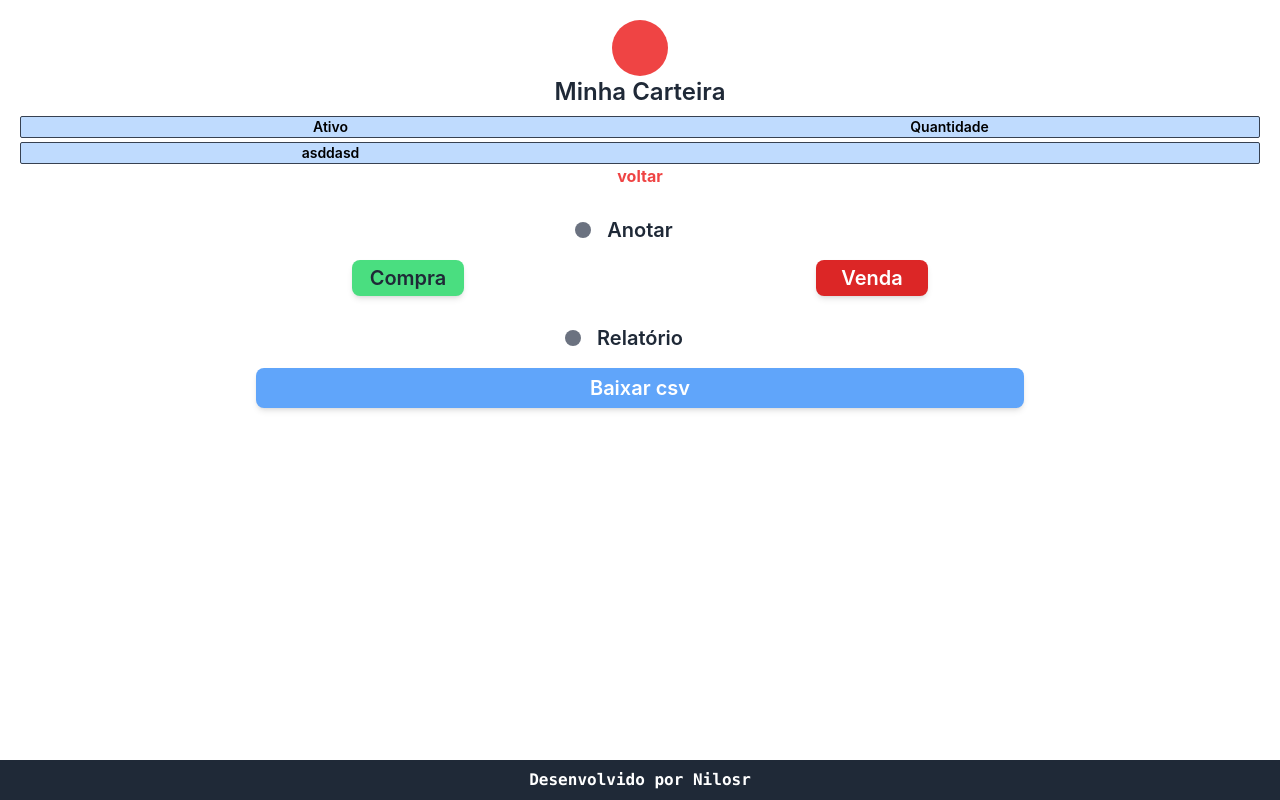
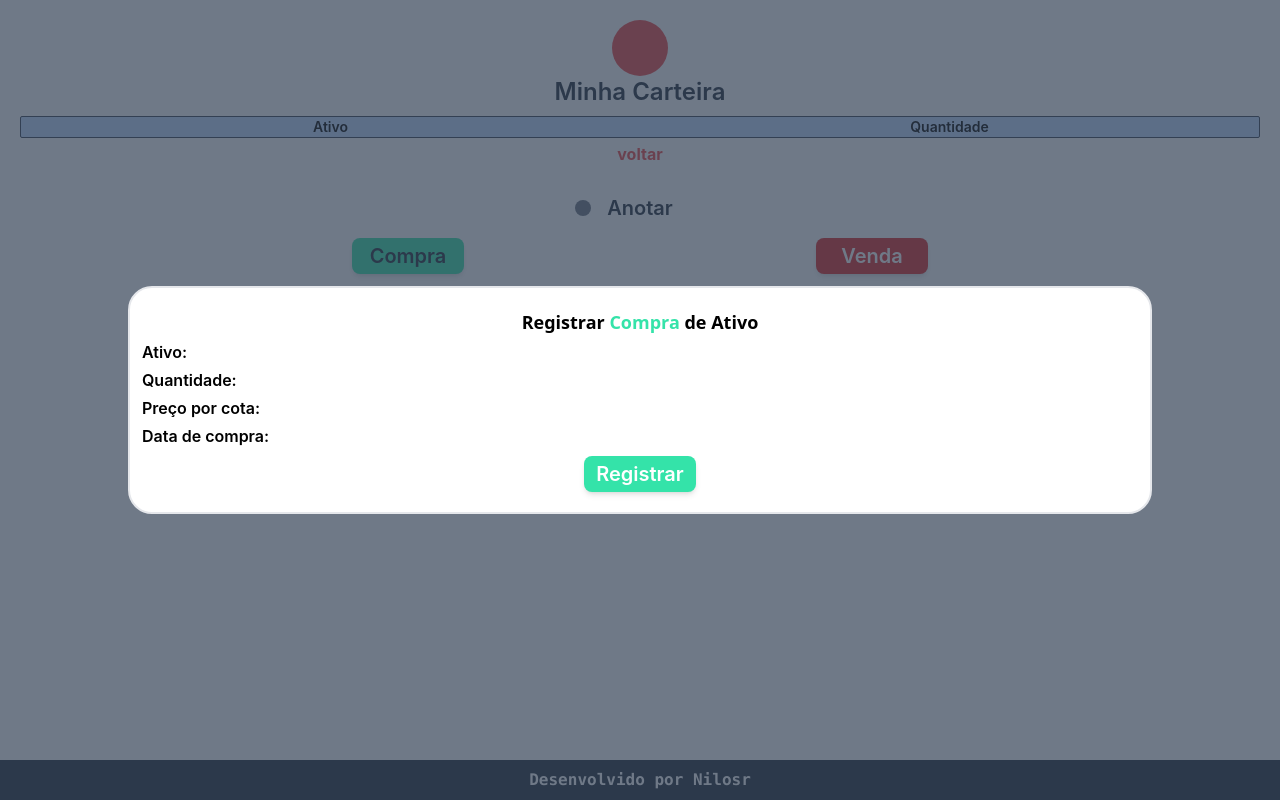
Before and after one commit to nilosr/appdeclarinvest2, a React (Create React App) app: page / in a window 1280 px wide. Both pictures are taken after a click on the button "Compra". Built offline with nearby package versions, Linux system fonts and the light colour scheme.

Commit message:
feat: gambiarra pra fazer os dados

```diff
--- a/src/App.tsx
+++ b/src/App.tsx
@@ -1,15 +1,13 @@
 import React, { useEffect, useState } from "react";
-import ComponentAtivo from "./components/ComponentAtivo";
-import ModalCompra from "./components/ModalCompra";
 
 interface Data {
   NomeAtivo?: String;
   DataCompra?: string;
   DataVenda?: string;
-  PrecoCompra?: string;
-  PrecoVenda?: string;
-  QuantCompra?: string;
-  QuantVenda?: string;
+  PrecoCompra?: number;
+  PrecoVenda?: number;
+  QuantCompra?: number;
+  QuantVenda?: number;
 }
 
 function App() {
@@ -18,10 +16,123 @@ function App() {
   const [ativo3, setAtivo3] = useState<Data>();
   const [ativo4, setAtivo4] = useState<Data>();
   const [ativo5, setAtivo5] = useState<Data>();
+  const [hasAtivo1, setHasAtivo1] = useState(false);
+  const [hasAtivo2, setHasAtivo2] = useState(false);
+  const [hasAtivo3, setHasAtivo3] = useState(false);
+  const [hasAtivo4, setHasAtivo4] = useState(false);
+  const [hasAtivo5, setHasAtivo5] = useState(false);
+  const [modalCompra, setModalCompra] = useState(false);
+  const [successCompra, setSuccessCompra] = useState(false);
+  const [aux, setAux] = useState<Data>();
+
   const [totalInvestido, setTotalInvestido] = useState(0);
   const [cart, setCart] = useState(false);
 
-  useEffect(() => setAtivo1({ NomeAtivo: "asddasd" }), []);
+  function SaveData(data: Data) {
+    if (!hasAtivo1) {
+      setAtivo1({
+        NomeAtivo: data.NomeAtivo,
+        DataCompra: data.DataCompra,
+        DataVenda: data.DataVenda,
+        PrecoCompra: data.PrecoCompra,
+        PrecoVenda: data.PrecoVenda,
+        QuantCompra: data.QuantCompra,
+        QuantVenda: data.QuantVenda,
+      });
+      setHasAtivo1(true);
+      resetAux();
+      return;
+    }
+    if (!hasAtivo2) {
+      setAtivo2({
+        NomeAtivo: data.NomeAtivo,
+        DataCompra: data.DataCompra,
+        DataVenda: data.DataVenda,
+        PrecoCompra: data.PrecoCompra,
+        PrecoVenda: data.PrecoVenda,
+        QuantCompra: data.QuantCompra,
+        QuantVenda: data.QuantVenda,
+      });
+      setHasAtivo2(true);
+      resetAux();
+      return;
+    }
+    if (!hasAtivo3) {
+      setAtivo3({
+        NomeAtivo: data.NomeAtivo,
+        DataCompra: data.DataCompra,
+        DataVenda: data.DataVenda,
+        PrecoCompra: data.PrecoCompra,
+        PrecoVenda: data.PrecoVenda,
+        QuantCompra: data.QuantCompra,
+        QuantVenda: data.QuantVenda,
+      });
+      setHasAtivo3(true);
+      resetAux();
+      return;
+    }
+    if (!hasAtivo4) {
+      setAtivo4({
+        NomeAtivo: data.NomeAtivo,
+        DataCompra: data.DataCompra,
+        DataVenda: data.DataVenda,
+        PrecoCompra: data.PrecoCompra,
+        PrecoVenda: data.PrecoVenda,
+        QuantCompra: data.QuantCompra,
+        QuantVenda: data.QuantVenda,
+      });
+      setHasAtivo4(true);
+      resetAux();
+      return;
+    }
+    if (!hasAtivo5) {
+      setAtivo5({
+        NomeAtivo: data.NomeAtivo,
+        DataCompra: data.DataCompra,
+        DataVenda: data.DataVenda,
+        PrecoCompra: data.PrecoCompra,
+        PrecoVenda: data.PrecoVenda,
+        QuantCompra: data.QuantCompra,
+        QuantVenda: data.QuantVenda,
+      });
+      setHasAtivo5(true);
+      resetAux();
+      return;
+    } else {
+      console.log("número máximo de ativos atingido");
+    }
+  }
+  function resetAux() {
+    setAux({
+      NomeAtivo: "",
+      DataCompra: "",
+      DataVenda: "",
+      PrecoCompra: 0,
+      PrecoVenda: 0,
+      QuantCompra: 0,
+      QuantVenda: 0,
+    });
+  }
+
+  function fillAux() {
+    setAux({
+      NomeAtivo: "aaa",
+      DataCompra: "aa1",
+      DataVenda: "a11",
+      PrecoCompra: 1,
+      PrecoVenda: 11,
+      QuantCompra: 111,
+      QuantVenda: 1111,
+    });
+  }
+
+  /*   useEffect(() => {
+    setAtivo1({ NomeAtivo: "asddasd" });
+    setHasAtivo1(false);
+  }, []); */
+  useEffect(() => {
+    console.log(aux);
+  }, [aux]);
 
   return (
     <>
@@ -66,13 +177,56 @@ function App() {
                   Quantidade
                 </div>
               </div>
-              {/* <ComponentAtivo />*/}
-              <div className="border-[1px] border-gray-700 flex  rounded-sm bg-blue-200 mx-5">
-                <div className="w-1/2 text-center font-semibold text-sm">
-                  {ativo1?.NomeAtivo}
+              {hasAtivo1 ? (
+                <div className="border-[1px] border-gray-700 flex  rounded-sm bg-blue-200 mx-5">
+                  <div className="w-1/2 text-center font-semibold text-sm">
+                    {ativo1?.NomeAtivo}
+                  </div>
+                  <div className="w-1/2 text-center font-semibold text-sm"></div>
                 </div>
-                <div className="w-1/2 text-center font-semibold text-sm"></div>
-              </div>
+              ) : (
+                <div />
+              )}
+              {hasAtivo2 ? (
+                <div className="border-[1px] border-gray-700 flex  rounded-sm bg-blue-200 mx-5">
+                  <div className="w-1/2 text-center font-semibold text-sm">
+                    {ativo2?.NomeAtivo}
+                  </div>
+                  <div className="w-1/2 text-center font-semibold text-sm"></div>
+                </div>
+              ) : (
+                <div />
+              )}
+              {hasAtivo3 ? (
+                <div className="border-[1px] border-gray-700 flex  rounded-sm bg-blue-200 mx-5">
+                  <div className="w-1/2 text-center font-semibold text-sm">
+                    {ativo3?.NomeAtivo}
+                  </div>
+                  <div className="w-1/2 text-center font-semibold text-sm"></div>
+                </div>
+              ) : (
+                <div />
+              )}
+              {hasAtivo4 ? (
+                <div className="border-[1px] border-gray-700 flex  rounded-sm bg-blue-200 mx-5">
+                  <div className="w-1/2 text-center font-semibold text-sm">
+                    {ativo4?.NomeAtivo}
+                  </div>
+                  <div className="w-1/2 text-center font-semibold text-sm"></div>
+                </div>
+              ) : (
+                <div />
+              )}
+              {hasAtivo5 ? (
+                <div className="border-[1px] border-gray-700 flex  rounded-sm bg-blue-200 mx-5">
+                  <div className="w-1/2 text-center font-semibold text-sm">
+                    {ativo5?.NomeAtivo}
+                  </div>
+                  <div className="w-1/2 text-center font-semibold text-sm"></div>
+                </div>
+              ) : (
+                <div />
+              )}
             </div>
             <div
               className="w-full flex justify-center text-red-500 font-bold hover:cursor-pointer"
@@ -92,9 +246,10 @@ function App() {
           <div className=" w-1/3"></div>
         </div>
         <div className="flex justify-evenly mt-4">
-          {/*           <ModalCompra />
-           */}{" "}
-          <button className="bg-green-400 rounded-lg w-28 h-9 text-xl shadow-md items-center text-gray-800 font-semibold">
+          <button
+            className="bg-[#34E3A9] rounded-lg w-28 h-9 text-xl shadow-md items-center text-gray-800 font-semibold"
+            onClick={() => setModalCompra(!modalCompra)}
+          >
             Compra
           </button>
           <button className="bg-red-600 rounded-lg w-28 h-9 text-xl shadow-md items-center text-white font-semibold">
@@ -115,7 +270,7 @@ function App() {
             <button className="bg-blue-400 rounded-lg w-full h-10 text-xl shadow-md items-center text-white font-semibold">
               Baixar csv
             </button>
-            {/*           <button className="bg-blue-800 rounded-lg w-full h-10 text-xl shadow-md items-center text-white font-semibold">
+            {/*<button className="bg-blue-800 rounded-lg w-full h-10 text-xl shadow-md items-center text-white font-semibold">
               Baixar PDF
             </button> */}
           </div>
@@ -124,6 +279,80 @@ function App() {
           Desenvolvido por Nilosr
         </div>
       </div>
+      {modalCompra ? (
+        <div>
+          <div
+            className="w-screen h-screen bg-slate-700 opacity-70 absolute top-0 left-0 z-1"
+            onClick={() => setModalCompra(!modalCompra)}
+          ></div>
+          <div className=" z-10  absolute top-1/2 left-1/2 transform -translate-x-1/2 -translate-y-1/2 w-4/5 h-fit py-5 px-3 bg-white rounded-3xl border-2 ">
+            <div className="block justify-center">
+              <div className="font-bold text-lg font-sans text-center">
+                Registrar <b className="text-[#34E3A9] font-sans">Compra</b> de
+                Ativo
+              </div>
+              <div className="bg-transparent w-full font-semibold mt-1 ">
+                <label>Ativo: </label>
+                <input
+                  className="bg-transparent text-base font-sans text-center"
+                  type="text"
+                />
+              </div>
+              <div className="bg-transparent w-full font-semibold mt-1 ">
+                <label>Quantidade: </label>
+                <input
+                  className="bg-transparent text-base font-sans text-center"
+                  type="text"
+                />
+              </div>
+              <div className="bg-transparent w-full font-semibold mt-1 ">
+                <label>Preço por cota: </label>
+                <input
+                  className="bg-transparent text-base font-sans text-center"
+                  type="text"
+                />
+              </div>
+              <div className="bg-transparent w-full font-semibold mt-1 ">
+                <label>Data de compra: </label>
+                <input
+                  className="bg-transparent text-base font-sans text-center"
+                  type="text"
+                />
+              </div>
+            </div>
+            <div className="flex justify-center mt-2">
+              <button
+                className=" bg-[#34E3A9] rounded-lg w-28 h-9 text-xl shadow-md items-center text-white font-semibold"
+                onClick={() => {
+                  setSuccessCompra(true);
+                  setModalCompra(!modalCompra);
+                  fillAux();
+                  /* SaveData(aux); */
+                }}
+              >
+                Registrar
+              </button>
+            </div>
+          </div>
+        </div>
+      ) : (
+        <div />
+      )}
+      {successCompra ? (
+        <div>
+          <div
+            className="w-screen h-screen bg-slate-700 opacity-70 absolute top-0 left-0 z-1"
+            onClick={() => setSuccessCompra(!successCompra)}
+          />
+          <div className=" z-10 absolute top-1/2 left-1/2 transform text-center -translate-x-1/2 -translate-y-1/2 w-4/5 h-fit py-5 px-3 bg-[#34E3A9] rounded-3xl border-2 ">
+            <div className="font-bold text-[#5C5C5C] text-3xl">
+              Compra registrada com sucesso!
+            </div>
+          </div>
+        </div>
+      ) : (
+        <div></div>
+      )}
     </>
   );
 }
--- a/src/components/ModalCompra.tsx
+++ b/src/components/ModalCompra.tsx
@@ -5,6 +5,8 @@ function ModalCompra() {
 
   return (
     <>
+      {ativo ? (
+        <div>
           <div className="w-screen h-screen bg-slate-700 opacity-70 absolute top-0 left-0 z-1"></div>
           <div className="absolute z-10 top-56 w-4/5 h-fit py-5 px-3 bg-white rounded-3xl border-2 ">
             <div className="block justify-center">
@@ -21,6 +23,10 @@ function ModalCompra() {
               </div>
             </div>
           </div>
+        </div>
+      ) : (
+        <div />
+      )}
     </>
   );
 }
```
Lines whose indentation alone changed are shown as unchanged.
